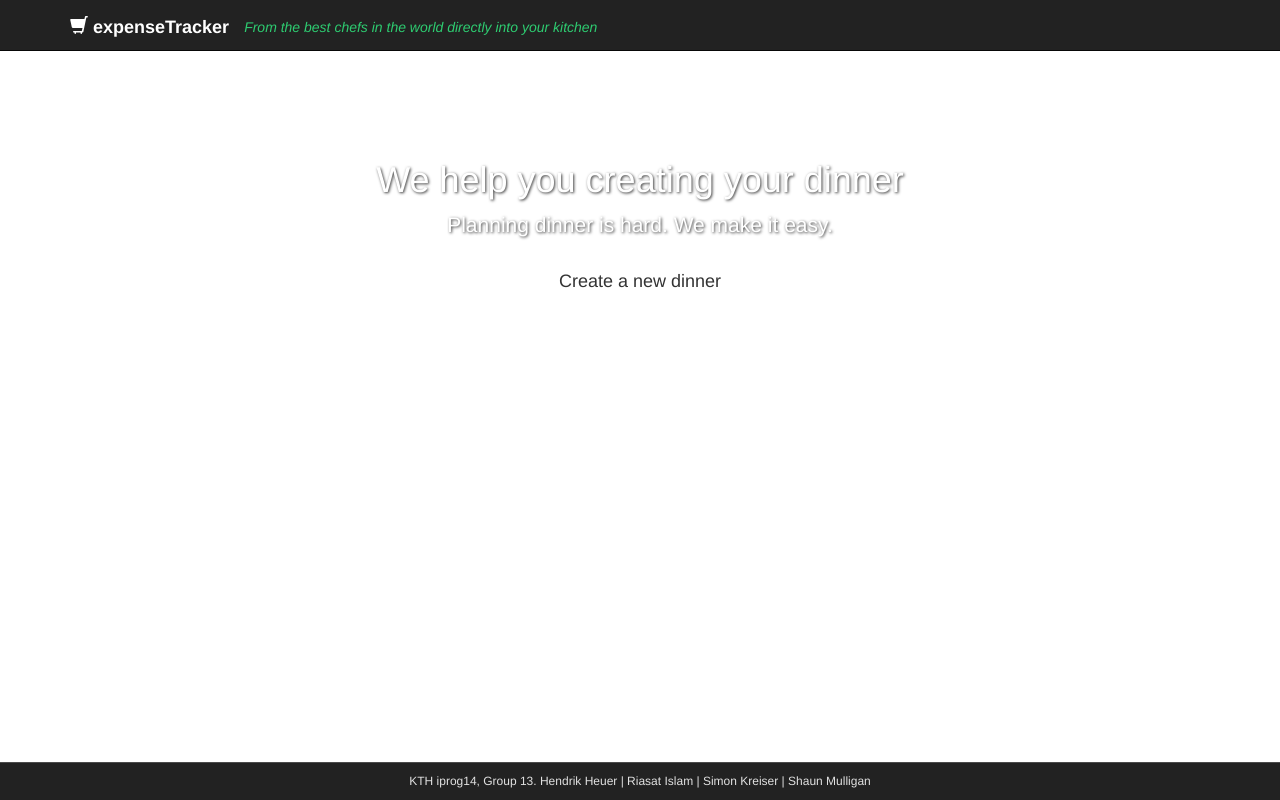
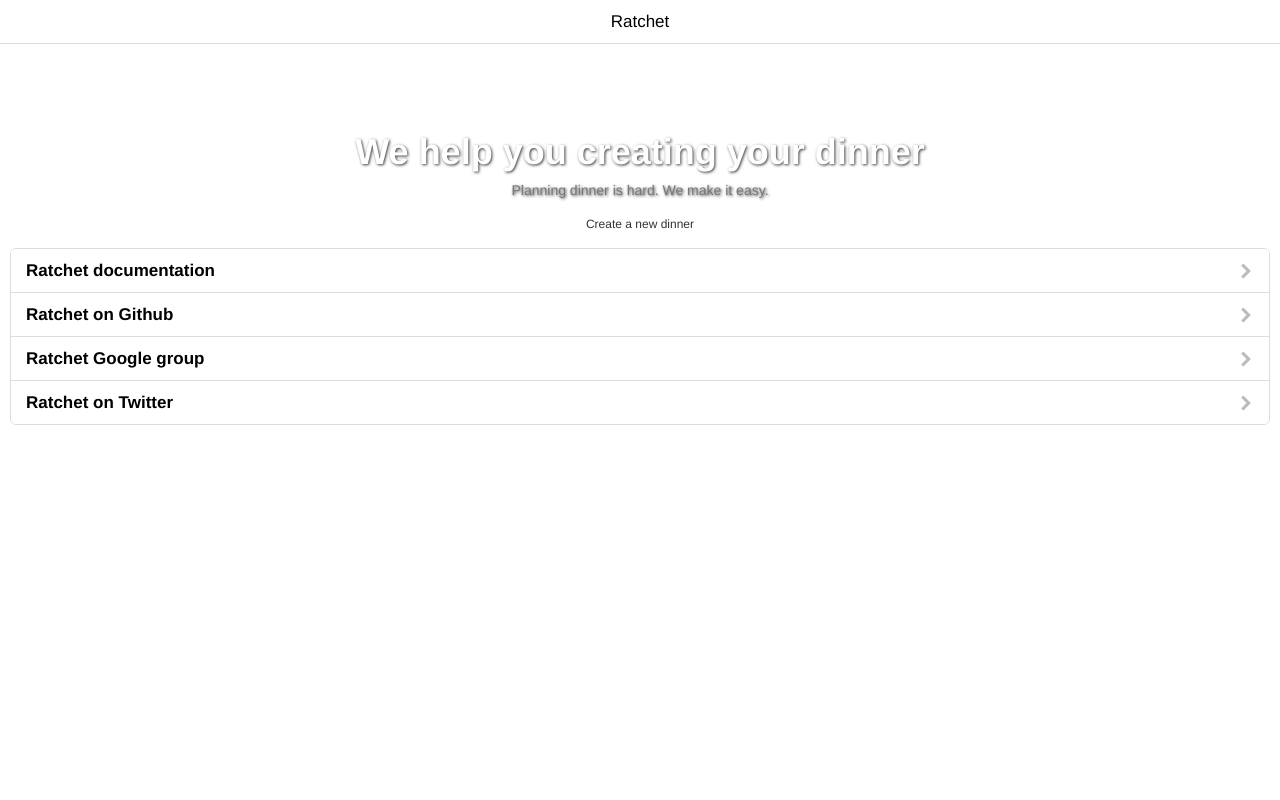
Before and after one commit to h10r/kth-expense-tracker, a website: page app/index.html in a window 1280 px wide. Drawn offline with nearby package versions, Linux system fonts and the light colour scheme; files that its build step writes are made by us from their sources; files whose address does not match are found by name.

Commit message:
updated index file to include ratchet

```diff
--- a/app/index.html
+++ b/app/index.html
@@ -7,60 +7,73 @@
 
     <title>expenseTracker</title>
 
-    <!-- Bootstrap core CSS -->
-    <link href="css/bootstrap.min.css" rel="stylesheet">
+    <!-- Sets initial viewport load and disables zooming  -->
+    <meta name="viewport" content="initial-scale=1, maximum-scale=1, user-scalable=no">
+
+    <!-- Makes your prototype chrome-less once bookmarked to your phone's home screen -->
+    <meta name="apple-mobile-web-app-capable" content="yes">
+    <meta name="apple-mobile-web-app-status-bar-style" content="black">
+
+    <!-- Set a shorter title for iOS6 devices when saved to home screen -->
+    <meta name="apple-mobile-web-app-title" content="Ratchet">
+
+    <!-- Set Apple icons for when prototype is saved to home screen -->
+    <link rel="apple-touch-icon-precomposed" sizes="114x114" href="touch-icons/apple-touch-icon-114x114.png">
+    <link rel="apple-touch-icon-precomposed" sizes="72x72" href="touch-icons/apple-touch-icon-72x72.png">
+    <link rel="apple-touch-icon-precomposed" sizes="57x57" href="touch-icons/apple-touch-icon-57x57.png">
+
+    <!-- Include the compiled Ratchet CSS -->
+    <link rel="stylesheet" href="css/contrib/ratchet/ratchet.css">
+
+    <!-- Include the compiled Ratchet JS -->
+    <script src="js/contrib/ratchet/ratchet.js"></script>
 
     <!-- main app css file-->
     <link href="css/app.css" rel="stylesheet">
-
-    <!-- Just for debugging purposes. Don't actually copy this line! -->
-    <!--[if lt IE 9]><script src="js/ie8-responsive-file-warning.js"></script><![endif]-->
-
-    <!-- HTML5 shim and Respond.js IE8 support of HTML5 elements and media queries -->
-    <!--[if lt IE 9]>
-      <script src="https://oss.maxcdn.com/libs/html5shiv/3.7.0/html5shiv.js"></script>
-      <script src="https://oss.maxcdn.com/libs/respond.js/1.4.2/respond.min.js"></script>
-    <![endif]-->
   </head>
 
   <body>
 
-    <div class="navbar navbar-inverse navbar-fixed-top" role="navigation">
-      <div class="container">
-        <div class="navbar-header">
-          <button type="button" class="navbar-toggle" data-toggle="collapse" data-target=".navbar-collapse">
-            <span class="sr-only">Toggle navigation</span>
-            <span class="icon-bar"></span>
-            <span class="icon-bar"></span>
-            <span class="icon-bar"></span>
-          </button>
-          <a class="navbar-brand" href="#/plan-a-dinner"><span class="glyphicon glyphicon-shopping-cart"></span>  expenseTracker</a>
-        </div>
-        <div class="collapse navbar-collapse">
-          <span class="tagline">From the best chefs in the world directly into your kitchen</span>
-        </div><!--/.nav-collapse -->
+    <!-- Make sure all your bars are the first things in your <body> -->
+    <header class="bar bar-nav">
+      <h1 class="title">Ratchet</h1>
+    </header>
+
+    <!-- Wrap all non-bar HTML in the .content div (this is actually what scrolls) -->
+    <div class="content">
+      <div class="current-view" ng-view>
+
+      </div>
+
+
+      <div class="card">
+        <ul class="table-view">
+          <li class="table-view-cell">
+            <a class="push-right" href="http://goratchet.com">
+              <strong>Ratchet documentation</strong>
+            </a>
+          </li>
+          <li class="table-view-cell">
+            <a class="push-right" href="https://goratchet.com">
+              <strong>Ratchet on Github</strong>
+            </a>
+          </li>
+          <li class="table-view-cell">
+            <a class="push-right" href="https://groups.google.com/forum/#!forum/goratchet">
+              <strong>Ratchet Google group</strong>
+            </a>
+          </li>
+          <li class="table-view-cell">
+            <a class="push-right" href="http://www.twitter.com/GoRatchet">
+              <strong>Ratchet on Twitter</strong>
+            </a>
+          </li>
+        </ul>
       </div>
     </div>
 
-    <div class="container-fluid">
-
-      <div class="row" ng-view>
-
-      </div>
-
-      <div class="row">
-        <div class="footer col-md-12">
-          <p>KTH iprog14, Group 13. Hendrik Heuer | Riasat Islam | Simon Kreiser | Shaun Mulligan</p>
-        </div>
-      </div>
-    </div><!-- /container-fluid -->
-
-
-    <!-- Bootstrap core JavaScript
-    ================================================== -->
     <!-- Placed at the end of the document so the pages load faster -->
     <script src="https://code.jquery.com/jquery.js"></script>
-    <script src="js/bootstrap.min.js"></script>
 
     <!-- Include angular -->
     <script src="lib/angular/angular.js"></script>
```
